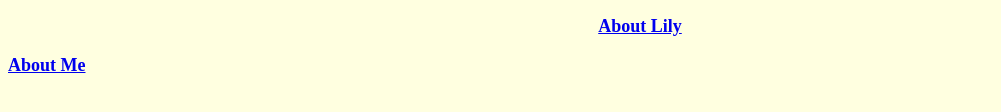
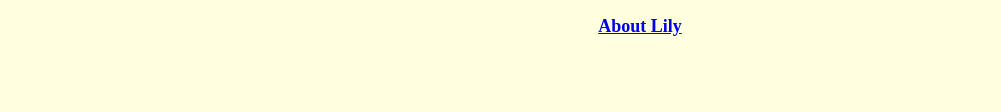
Before and after one commit to Shubhay3011/Flower-Guide, a plain HTML site: page index.html in a window 1280 px wide. Shown: the part 528-640 px from the top of the page, without its empty margins (0-1001 px from the left). Drawn offline with Linux system fonts and the light colour scheme.

Commit message:
Update index.html

```diff
--- a/index.html
+++ b/index.html
@@ -17,6 +17,5 @@ span{position:relative; animation:image 3s infinite alternative-reverse;}
 </span>
 <p><a href="lotus.html">About Lotus </a></p>
 <p><a href="lily.html">About Lily </a></p>
-<p style="text-align:left;"><a href="about me.html">About Me </a></p>
 </body>
 </html>
```
